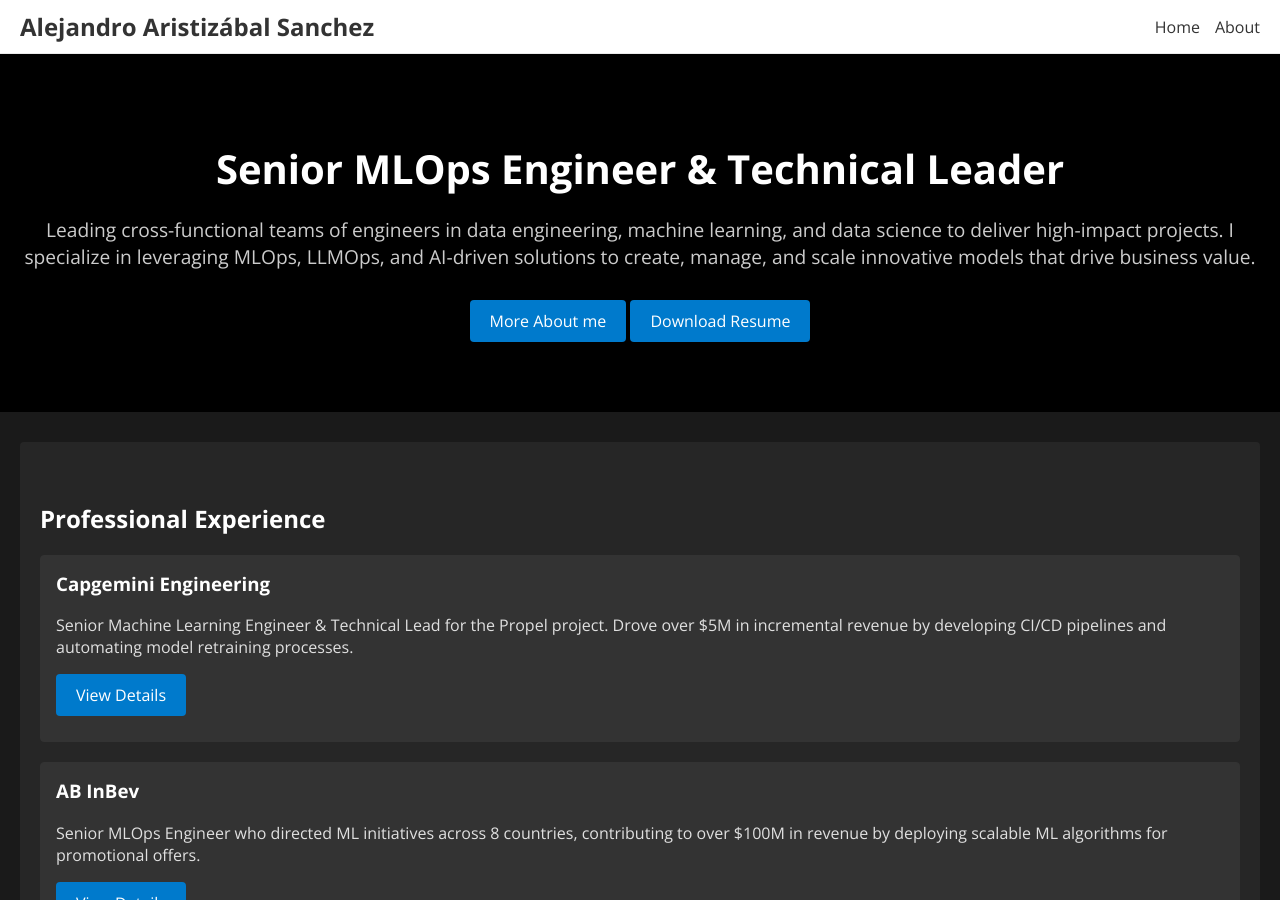
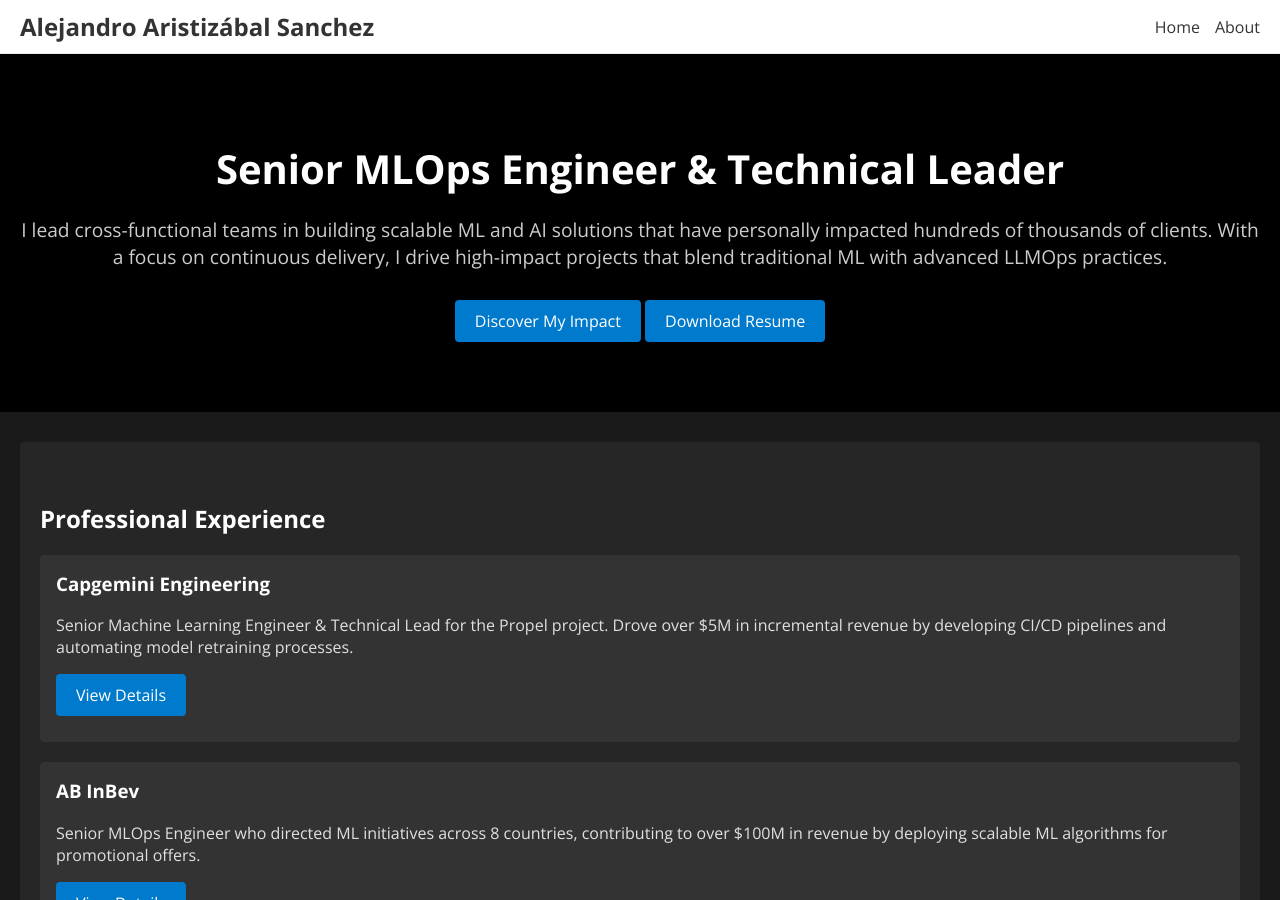
Before and after one commit to alejandro-aristizabal/alejandro-aristizabal.github.io, a Jekyll site: the page built from index.html, in a window 1280 px wide and 900 px high. Built offline with Jekyll 4.4.1, drawn with Linux system fonts in a browser that asks for light colours.

Commit message:
Update personal profile and project descriptions for clarity and impact

```diff
--- a/about.html
+++ b/about.html
@@ -6,8 +6,10 @@
 <div class="container about-content">
   <h1>About Me</h1>
   <p>
-    I am a Machine Learning Engineer with over 6 years of experience specializing in MLOps, technical leadership, and the end-to-end lifecycle of machine learning solutions. Currently, I lead innovative AI projects at Capgemini Engineering, where my work has contributed to significant revenue growth and operational efficiency.
+    Senior Machine Learning Engineer with 6+ years of experience in MLOps and technical leadership. I specialize in designing and deploying scalable ML pipelines powered by CI/CD, cloud computing, and robust data governance. My expertise in integrating microservices and event-driven architectures drives efficient, cloud-native solutions.
   </p>
+  <p>
+    I have led cross-functional teams to deliver high-impact, data-driven products that have generated multi-million-dollar revenue growth. Through innovative personalized offer optimization and systematic data-driven experimentation, my work has directly impacted hundreds of thousands of clients, consistently exceeding business objectives.
   <p>
     With a Master's degree in Artificial Intelligence from Universidad de los Andes and a strong foundation in process engineering from Eafit University, I bring a blend of technical expertise and strategic insight. My top skills include Azure DevOps, DevOps, and Microsoft Azure, and I am certified in areas such as High Concurrency Architecture, Encoder-Decoder Architecture, and Databricks Lakehouse Fundamentals.
   </p>
--- a/index.html
+++ b/index.html
@@ -6,13 +6,14 @@
 <div class="hero">
   <h1>Senior MLOps Engineer &amp; Technical Leader</h1>
   <p>
-      Leading cross-functional teams of engineers in data engineering, machine learning, and data science to deliver high-impact projects. I specialize in leveraging MLOps, LLMOps, and AI-driven solutions to create, manage, and scale innovative models that drive business value.
+    I lead cross-functional teams in building scalable ML and AI solutions that have personally impacted hundreds of thousands of clients. With a focus on continuous delivery, I drive high-impact projects that blend traditional ML with advanced LLMOps practices.
   </p>
   <div class="hero-buttons">
-      <a href="{{ '/about' | relative_url }}" class="btn">More About me</a>
+    <a href="{{ '/about' | relative_url }}" class="btn">Discover My Impact</a>
     <a href="{{ '/resume.pdf' | relative_url }}" class="btn">Download Resume</a>
   </div>
 </div>
+
 
 
 
```
Lines whose indentation alone changed are shown as unchanged.
